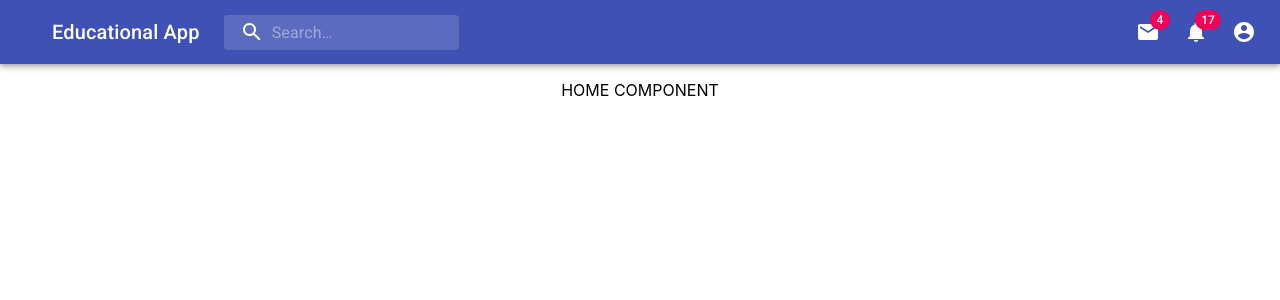
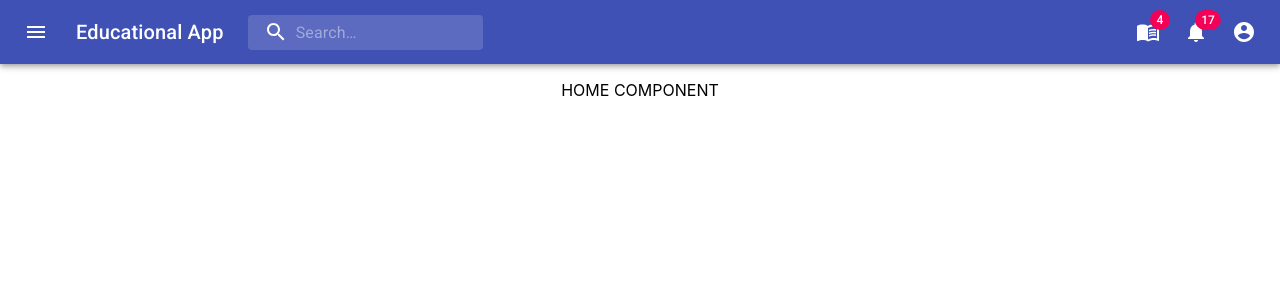
Before and after one commit to mj305/U-FLearningApp, a React (Create React App) app: page / in a window 1280 px wide. Shown: the top 300 px of the page. Built offline with nearby package versions, Linux system fonts and the light colour scheme.

Commit message:
added book icon

```diff
--- a/public/index.html
+++ b/public/index.html
@@ -42,5 +42,6 @@
       To begin the development, run `npm start` or `yarn start`.
       To create a production bundle, use `npm run build` or `yarn build`.
     -->
+    <script src="https://kit.fontawesome.com/841bd16173.js" crossorigin="anonymous"></script>
   </body>
 </html>
--- a/src/Components/NavBar/NavBarComponent.js
+++ b/src/Components/NavBar/NavBarComponent.js
@@ -9,10 +9,11 @@ import InputBase from '@material-ui/core/InputBase';
 import Badge from '@material-ui/core/Badge';
 import MenuItem from '@material-ui/core/MenuItem';
 import Menu from '@material-ui/core/Menu';
-/* import MenuIcon from '@material-ui/icons/Menu'; */
+import MenuIcon from '@material-ui/icons/Menu';
 import SearchIcon from '@material-ui/icons/Search';
 import AccountCircle from '@material-ui/icons/AccountCircle';
-import MailIcon from '@material-ui/icons/Mail';
+/* import MailIcon from '@material-ui/icons/Mail'; */
+import MenuBookIcon from '@material-ui/icons/MenuBook';
 import NotificationsIcon from '@material-ui/icons/Notifications';
 import MoreIcon from '@material-ui/icons/MoreVert';
 
@@ -135,8 +136,7 @@ export default function PrimarySearchAppBar() {
       <MenuItem>
         <IconButton aria-label="show 4 new mails" color="inherit">
           <Badge badgeContent={4} color="secondary">
-           {/*  <MailIcon /> */}
-           <Link to="/" >HOME</Link>
+          <MenuBookIcon />
           </Badge>
         </IconButton>
         <p>Messages</p>
@@ -173,7 +173,7 @@ export default function PrimarySearchAppBar() {
             color="inherit"
             aria-label="open drawer"
           >
-            {/* <MenuIcon /> */}
+            <MenuIcon />
           </IconButton>
           <Typography className={classes.title} variant="h6" noWrap>
             Educational App
@@ -195,7 +195,7 @@ export default function PrimarySearchAppBar() {
           <div className={classes.sectionDesktop}>
             <IconButton aria-label="show 4 new mails" color="inherit">
               <Badge badgeContent={4} color="secondary">
-                <MailIcon />
+                <MenuBookIcon />
               </Badge>
             </IconButton>
             <IconButton aria-label="show 17 new notifications" color="inherit">
```
